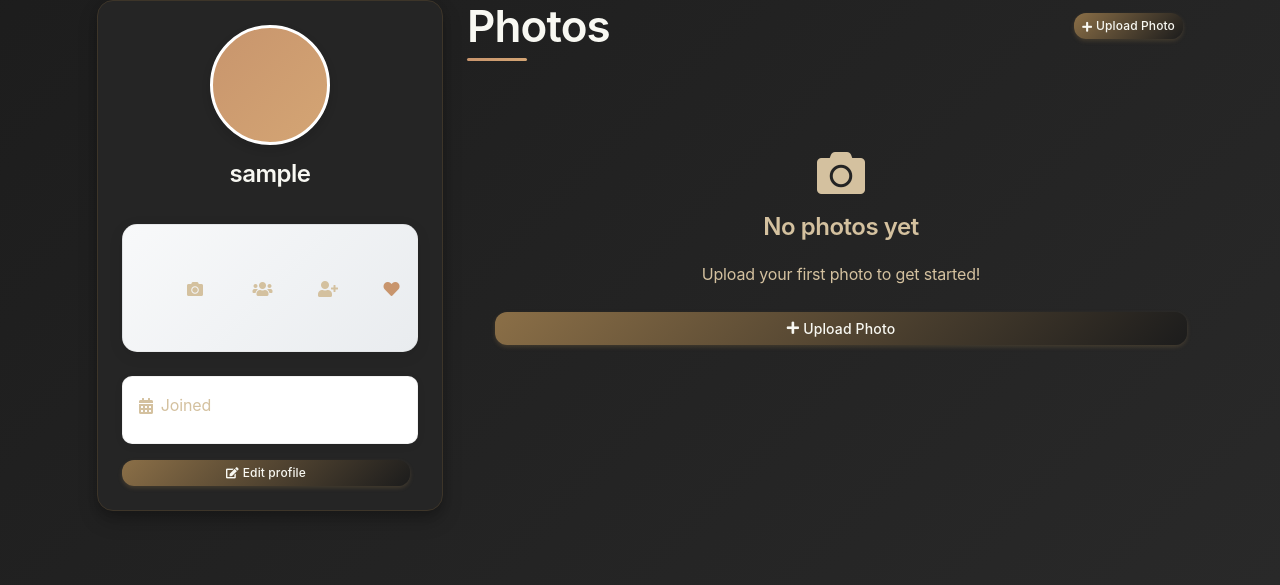
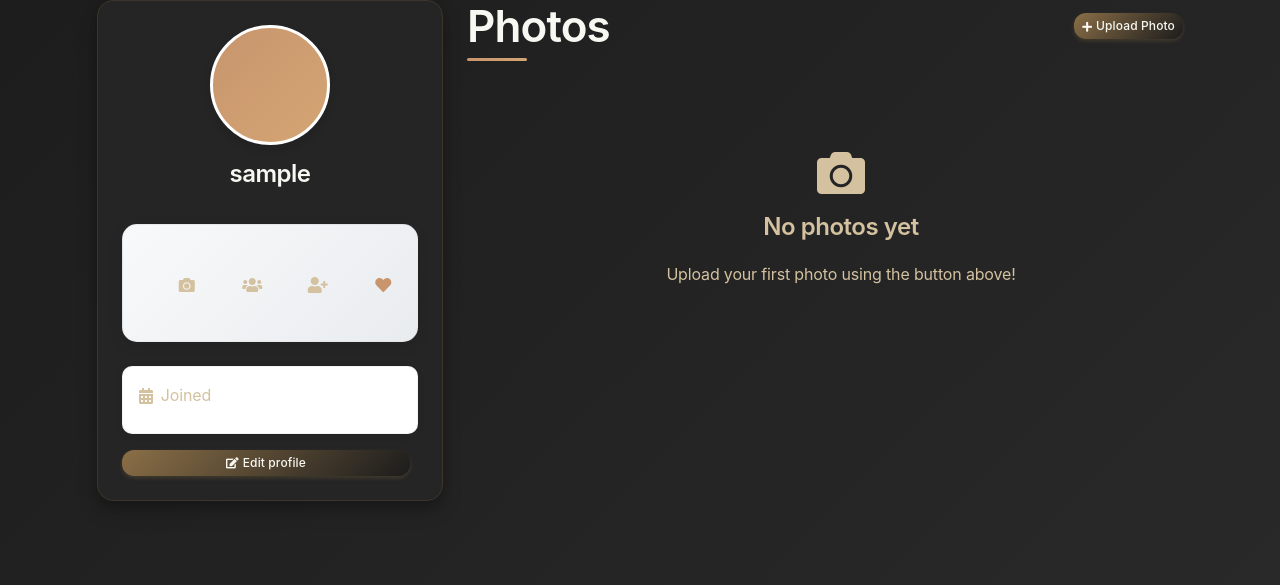
Before and after one commit to TopG85/ShutterSpace, a Django app: template portfolio/templates/profile.html in a window 1280 px wide. Shown: the part 128-713 px from the top of the page. Run offline with Django 4.2, Linux system fonts and the light colour scheme; the template is opened without the code that fills it: values that come from a table or form of the project are taken from there, others are empty; the visitor is signed in with stand-in values (Sample User, id 1); data comes from the database, SQL or seed files in the repository.

Commit message:
Fix icon centering and remove duplicate upload button
- Centered profile stats icons using d-flex justify-content-center
- Removed duplicate upload button from empty state section
- Kept single upload button in photos section header for consistency
- Updated empty state message to reference the upload button above
- Icons now perfectly aligned within their stat containers

```diff
--- a/portfolio/templates/profile.html
+++ b/portfolio/templates/profile.html
@@ -64,7 +64,7 @@
                         <div class="col-3">
                             <div class="stat-item text-center py-3" title="Photos">
                                 <div class="stat-number h4 mb-1 fw-bold" style="color: var(--highlight);">{{ photos_count }}</div>
-                                <div class="stat-label text-muted small fw-medium">
+                                <div class="stat-label text-muted small fw-medium d-flex justify-content-center">
                                     <i class="fas fa-camera"></i>
                                 </div>
                             </div>
@@ -73,7 +73,7 @@
                             <a href="{% url 'followers_list' username=owner.username %}" class="text-decoration-none" title="Followers">
                                 <div class="stat-item text-center py-3 stat-clickable">
                                     <div class="stat-number h4 mb-1 fw-bold" style="color: var(--highlight);">{{ followers_count }}</div>
-                                    <div class="stat-label text-muted small fw-medium">
+                                    <div class="stat-label text-muted small fw-medium d-flex justify-content-center">
                                         <i class="fas fa-users"></i>
                                     </div>
                                 </div>
@@ -83,7 +83,7 @@
                             <a href="{% url 'following_list' username=owner.username %}" class="text-decoration-none" title="Following">
                                 <div class="stat-item text-center py-3 stat-clickable">
                                     <div class="stat-number h4 mb-1 fw-bold" style="color: var(--highlight);">{{ following_count }}</div>
-                                    <div class="stat-label text-muted small fw-medium">
+                                    <div class="stat-label text-muted small fw-medium d-flex justify-content-center">
                                         <i class="fas fa-user-plus"></i>
                                     </div>
                                 </div>
@@ -92,7 +92,7 @@
                         <div class="col-3">
                             <div class="stat-item text-center py-3" title="Total Likes">
                                 <div class="stat-number h4 mb-1 fw-bold" style="color: var(--coral);">{{ total_likes }}</div>
-                                <div class="stat-label text-muted small fw-medium">
+                                <div class="stat-label text-muted small fw-medium d-flex justify-content-center">
                                     <i class="fas fa-heart" style="color: var(--coral);"></i>
                                 </div>
                             </div>
@@ -260,10 +260,7 @@
                         <i class="fas fa-camera fa-3x text-muted mb-3"></i>
                         <h4 class="text-muted">No photos yet</h4>
                         {% if user.is_authenticated and user == owner %}
-                            <p class="text-muted">Upload your first photo to get started!</p>
-                            <a href="{% url 'upload_photo' %}" class="btn btn-primary">
-                                <i class="fas fa-plus me-1"></i>Upload Photo
-                            </a>
+                            <p class="text-muted">Upload your first photo using the button above!</p>
                         {% else %}
                             <p class="text-muted">{{ owner.username }} hasn't shared any photos yet.</p>
                         {% endif %}
```
Also changed, not shown: TESTING.md (+0 -2 lines).
